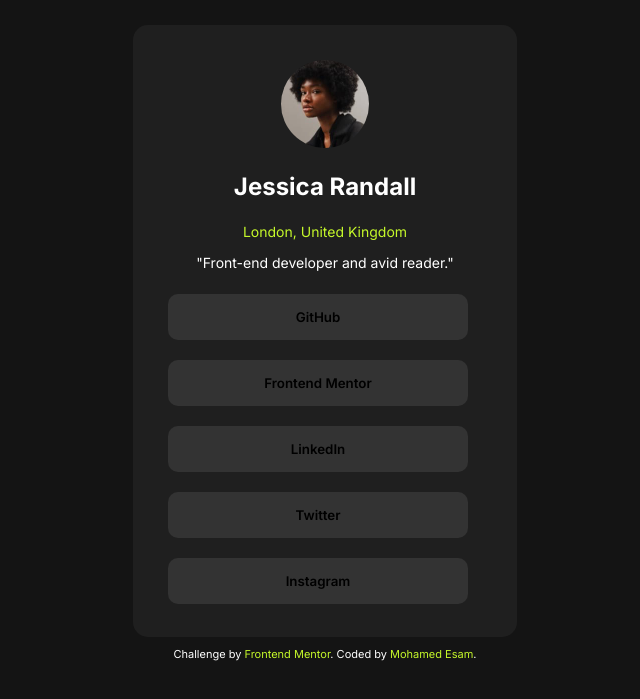
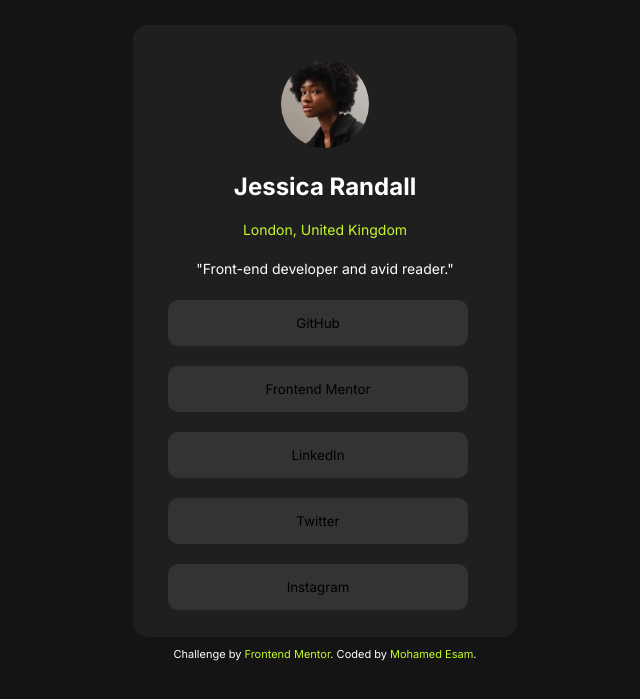
Before and after one commit to Mohamed11Esam/Social-links-profile-frontend-mentor, a plain HTML site: page index.html in a window 1280 px wide. Shown: the part 179-878 px from the top of the page, without its empty margins (315-955 px from the left). Drawn offline with Linux system fonts and the light colour scheme.

Commit message:
Update style.css

```diff
--- a/style.css
+++ b/style.css
@@ -51,8 +51,8 @@ img {
 .address {
   font-size: var(--paragraph);
   color: var(--Green);
-  margin-block-start: 1.6em;
-  margin-block-end: 1em;
+  margin-block-start: 1em;
+  margin-block-end: 1.6em;
   font-weight: 400;
 }
 .job {
@@ -67,7 +67,7 @@ img {
 }
 .btn {
   background-color: var(--Grey-700);
-  font-weight: 600;
+  font-weight: 400;
   border: none;
   border-radius: 10px;
   width: 18.75rem;
```
